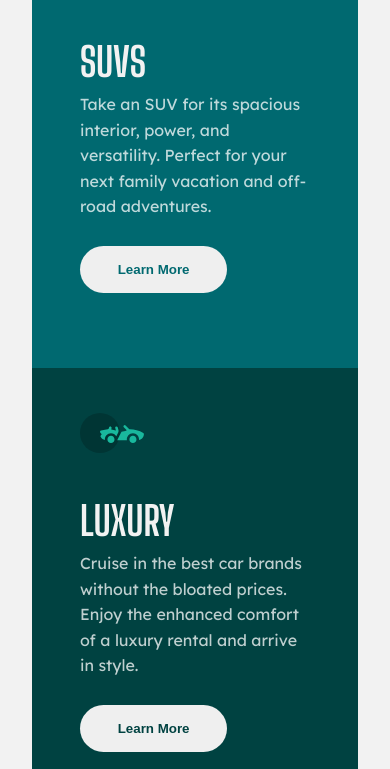
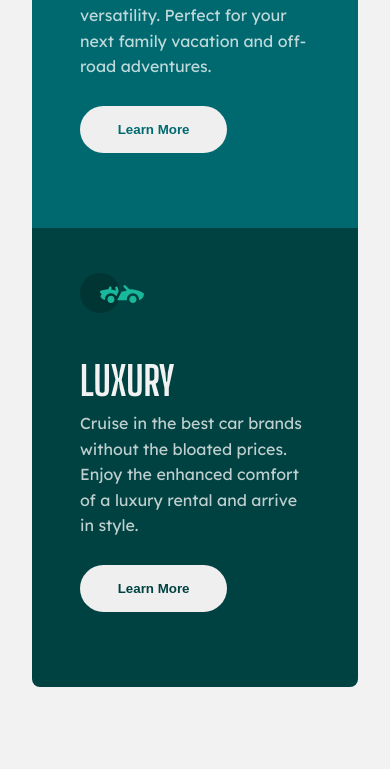
Before and after one commit to Jinzero10/3-Column-card, a plain HTML site: page index.html in a window 390 px wide. Shown: the part 722-1491 px from the top of the page. After the commit the page ends 1441 px from the top, so only its background shows below. Drawn offline with Linux system fonts and the light colour scheme.

Commit message:
adding missed border radius

```diff
--- a/responsive.css
+++ b/responsive.css
@@ -6,9 +6,8 @@
     margin: 0;
     display: grid;
     max-width: 40rem;
-    max-height: 31.25rem !important;
+    height: auto;
     grid-template-columns: 1fr;
-
     }
     .section_container {
         display: grid;
--- a/style.css
+++ b/style.css
@@ -38,6 +38,9 @@ body{
     max-width: 57.5rem;
     height: 31.25rem;
     grid-template-columns: repeat(3, 1fr);
+    border-radius: 0.5rem;
+    overflow: hidden;
+
 }
 .section_container{
     display: grid;
```
